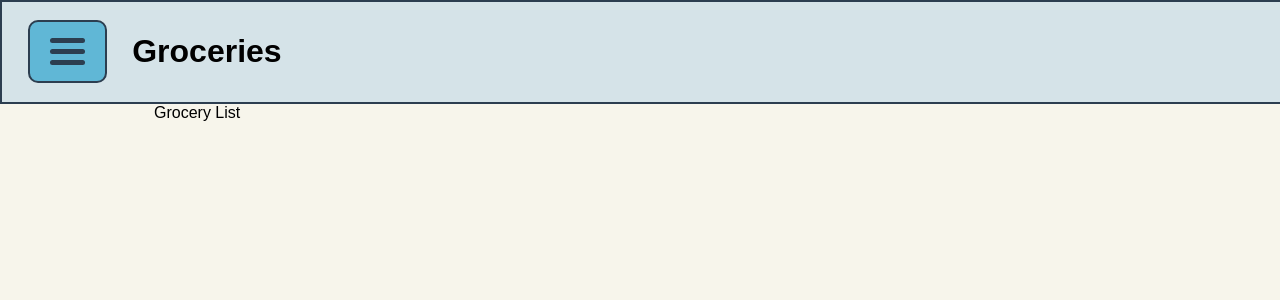
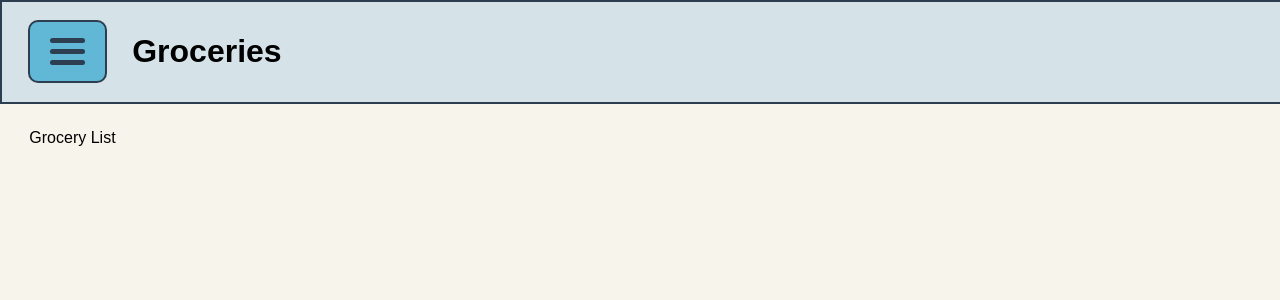
Before and after one commit to ramon-west-software/groceries-react-client, a React (Vite) app: page /home in a window 1280 px wide. Shown: the top 300 px of the page. Built offline with nearby package versions, Linux system fonts and the light colour scheme.

Commit message:
fix main content spacing

```diff
--- a/src/Home.css
+++ b/src/Home.css
@@ -203,8 +203,7 @@ h1 {
 }
 
 .main-content {
-  min-width: 50%;
-  max-width: 60%;
+  width: 75%;
   display: flex;
   flex-direction: row;
   align-items: flex-start;
@@ -230,7 +229,7 @@ h1 {
   display: grid;
   grid-template-columns: repeat(auto-fill, minmax(300px, 1fr));
   gap: 10px;
-  width: 100%;
+  width: 75%;
 }
 
 
--- a/src/components/Home.tsx
+++ b/src/components/Home.tsx
@@ -143,8 +143,9 @@ const Home: React.FC<HomeProps> = ({ token }) => {
             </div>
           </div>
         </div>
-        {selectedArea.id != -1 && (
-          <div className={`main-content ${isSidebarOpen ? "show" : ""}`}>
+        <div className={`main-content ${isSidebarOpen ? "show" : ""}`}>
+          {selectedArea.id != -1 && (
+
             <div className="main-card-container">
               {selectedArea.id != -1 && (
                 <Content
@@ -157,7 +158,7 @@ const Home: React.FC<HomeProps> = ({ token }) => {
                 />
               )}
             </div>
-          </div>
+
         )}
 
         {showCreateItem && (
@@ -183,6 +184,7 @@ const Home: React.FC<HomeProps> = ({ token }) => {
           </div>
         )}
         {!showCreateItem && <div>Grocery List</div>}
+        </div>
       </div>
     </>
   );
```
